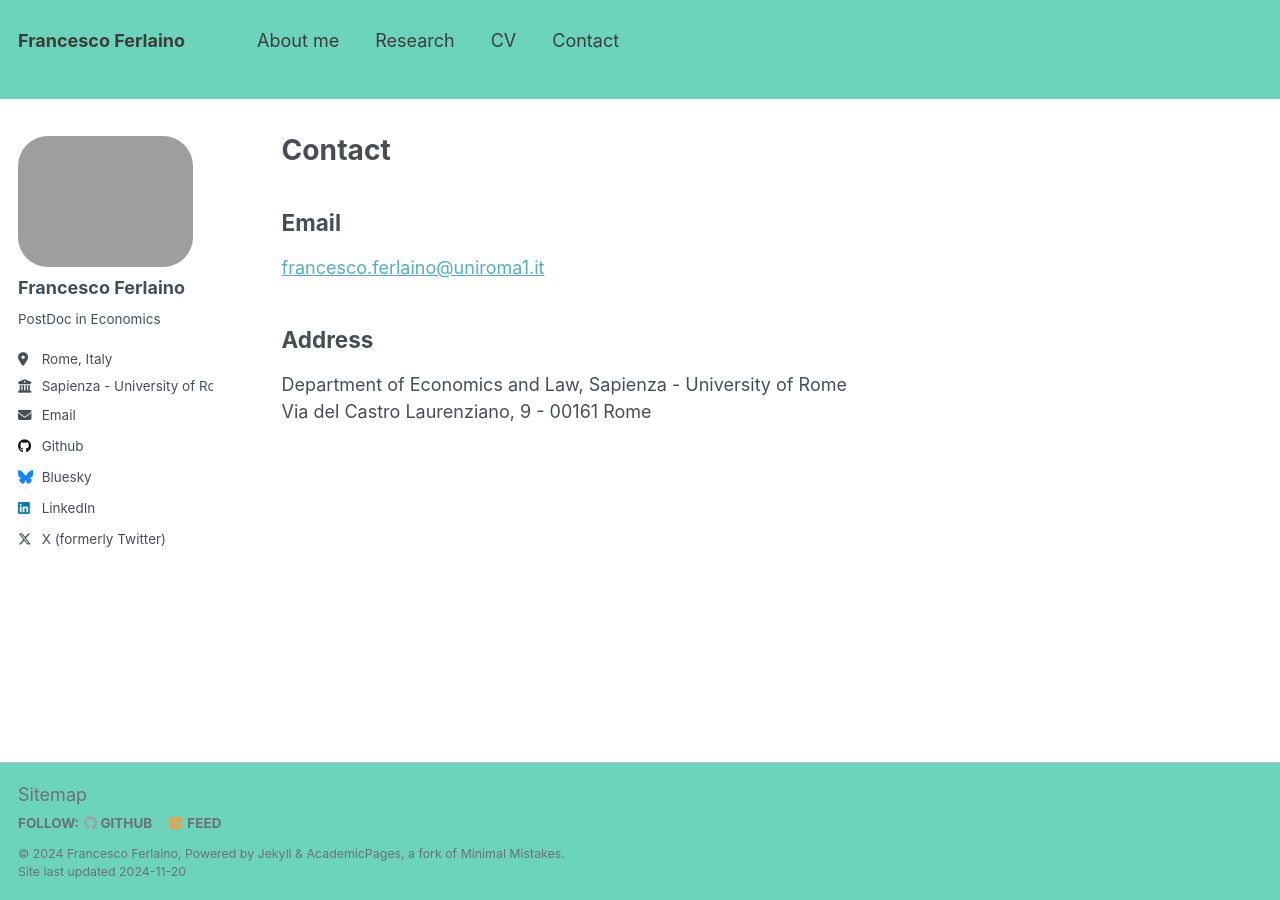
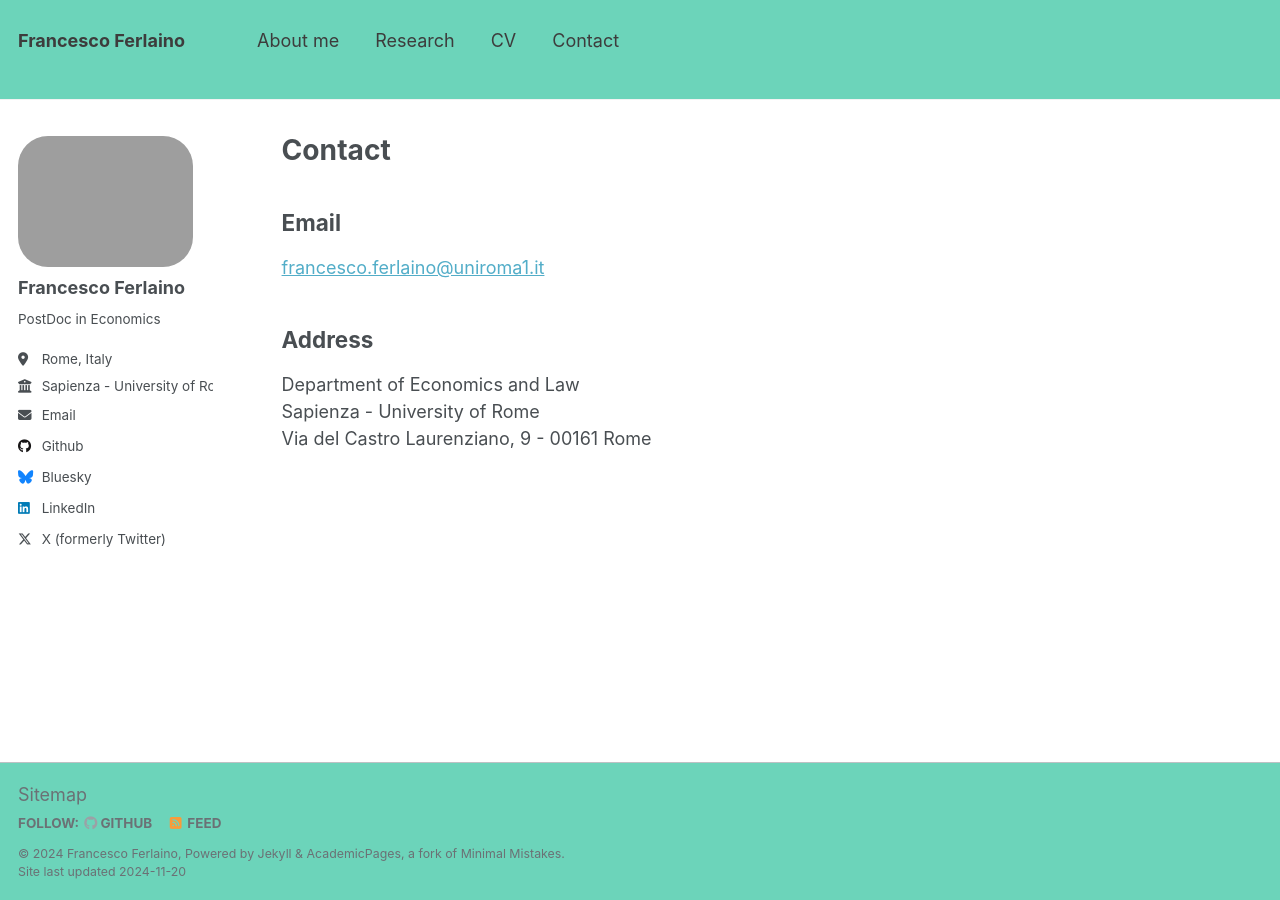
Before and after one commit to fraferla/fraferla.github.io, a Jekyll site: the page built from _pages/contact.md, in a window 1280 px wide. Built offline with Jekyll 4.4.1, drawn with Linux system fonts in a browser that asks for light colours.

```diff
--- a/_pages/contact.md
+++ b/_pages/contact.md
@@ -11,5 +11,6 @@ author_profile: true
 
 ## Address
 
-Department of Economics and Law, Sapienza - University of Rome
+Department of Economics and Law
+Sapienza - University of Rome
 Via del Castro Laurenziano, 9 - 00161 Rome
```
